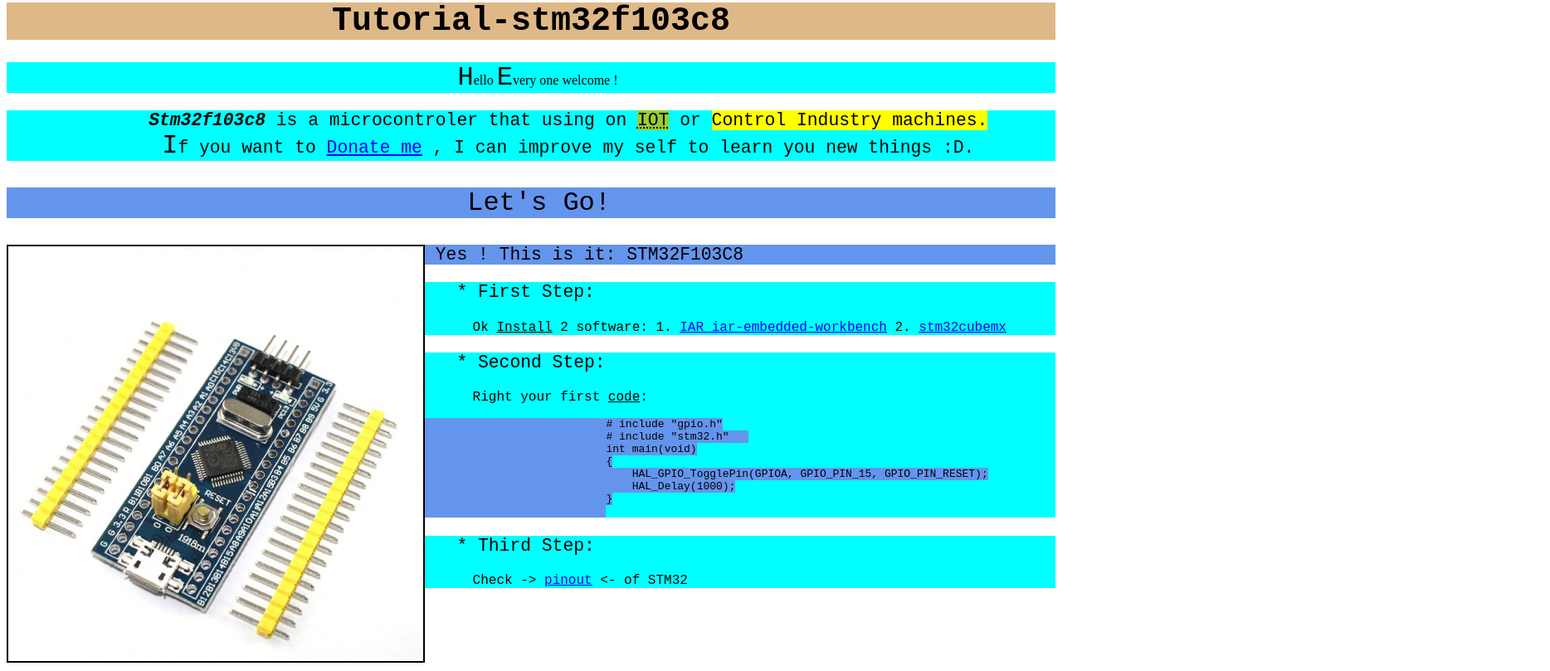
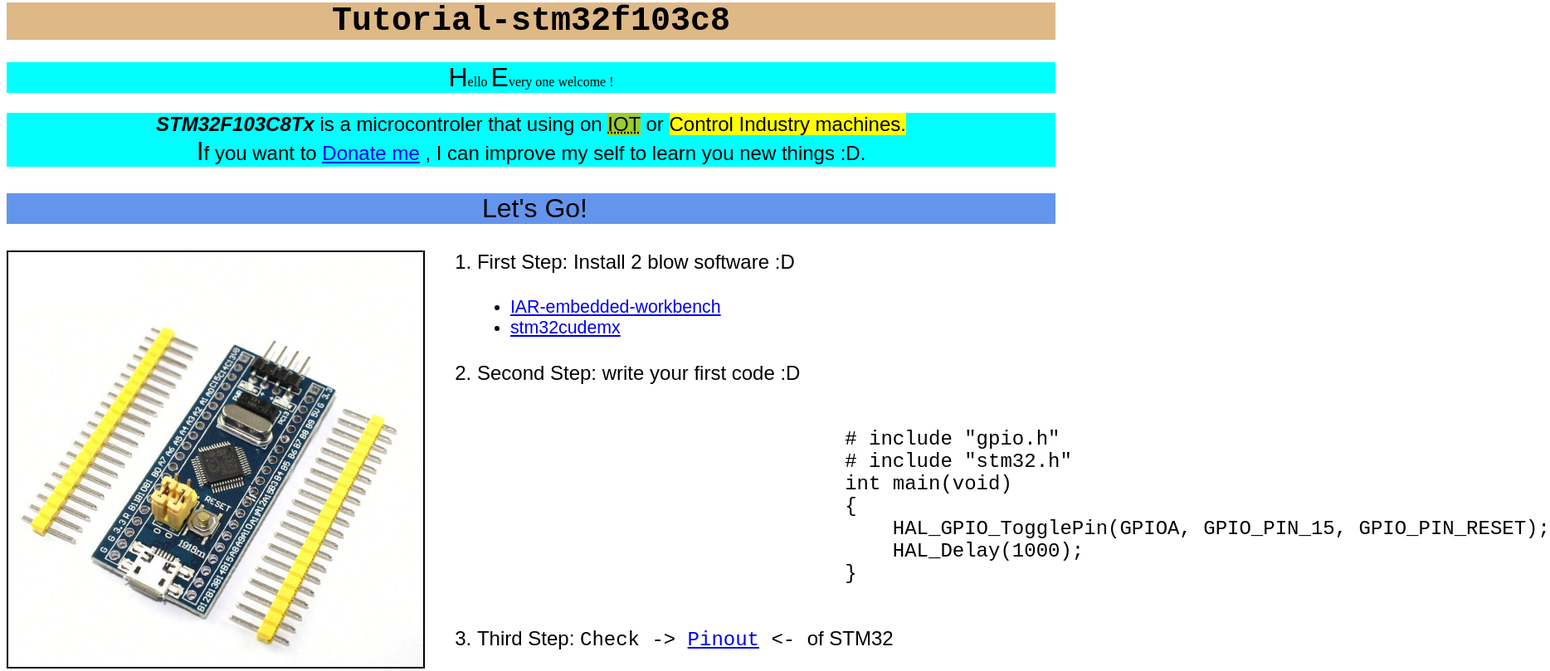
Before and after one commit to mehrdad-mixtape/my-first-html-experience, a plain HTML site: page index.html in a window 1280 px wide. Shown: the part 5-814 px from the top of the page at 83% size, 1868 px wide, since content can reach past the window. Drawn offline with Linux system fonts and the light colour scheme.

Commit message:
all pages edited and be nice

```diff
--- a/index.html
+++ b/index.html
@@ -21,17 +21,15 @@
         </strong>
         <div class="d1">
             <p>
-                &nbsp;&nbsp;&nbsp; <span class="p1">H</span>ello <snap class="p1">E</snap>very one welcome !
+                <span class="p1">H</span>ello <snap class="p1">E</snap>very one welcome !
             </p>
         </div>
         <div class="d1">
             <p class="p2" title="STM32">
-                &nbsp;&nbsp;&nbsp;&nbsp;&nbsp;&nbsp;
-                <strong><b><i>Stm32f103c8</i></b></strong> is a microcontroler that using on
+                <strong><b><i>STM32F103C8Tx</i></b></strong> is a microcontroler that using on
                 <abbr title="Internet of Things"><mark style="background-color:yellowgreen;">IOT</mark></abbr> or
                 <mark style="background-color: yellow;"> Control Industry machines.</mark>
                 <br />
-                &nbsp;&nbsp;&nbsp;&nbsp;&nbsp;&nbsp;
                 <snap class="p1">I</snap>f you want to <a href="donate.html" title="Donate">Donate me</a> , I can improve my self to learn you new things :D.
             </p>
         </div>
@@ -47,26 +45,26 @@
                 <img class="s1" src="New-STM32F103C8T6-ARM-STM32-Minimum-System-Development.jpg" alt="stm32f103c8" title="STM32F103C8" usemap="#cortex"/>
 
                 <map name="cortex">
-                    <area shape="rect" coords="180,180,300,300" href="cortex.html" alt="arm-cortex">
+                    <area shape="rect" coords="180,180,300,300" href="cortex.html" alt="arm-cortex" title="ARM 32 Cortex-M3">
                 </map>
-                &nbsp;Yes ! This is it: STM32F103C8 <br />
             </p>
         </div>
 
-        <div class="d4">
-            <p class="p2" title="First step"> &nbsp;&nbsp;&nbsp;* First Step:
-                <p class="p4">
-                    &nbsp;&nbsp;&nbsp;&nbsp;&nbsp; Ok <u>Install</u> 2 software: 1. <a href="https://www.iar.com/iar-embedded-workbench/">IAR iar-embedded-workbench</a> 2. <a href="https://www.st.com/en/development-tools/stm32cubemx.html">stm32cubemx</a>
-                </p>
-            </p>
-        </div>
+        <ol class="p2" style="padding-left: 15cm;">
+            <li>First Step: Install 2 blow software :D</li>
+            <br />
+            <ul class="p3" type="disc">
+                <li><a href="https://www.iar.com/iar-embedded-workbench/">IAR-embedded-workbench</a></li>
+                <li><a href="https://www.st.com/en/development-tools/stm32cubemx.html">stm32cudemx</a></li>
+            </ul>
+            <br />
 
-        <div class="d4">
-            <p class="p2" title="Second step"> &nbsp;&nbsp;&nbsp;* Second Step:
-                <p class="p4">
-                    &nbsp;&nbsp;&nbsp;&nbsp;&nbsp; Right your first <u>code</u>:
-                    <samp class="p1">
-                        <code class="d3">
+            <li>Second Step: write your first code :D</li>
+            <br />
+            <ul type="none">
+                <li>
+                    <smap>
+                        <code>
                             <pre>
                             # include "gpio.h"
                             # include "stm32.h"
@@ -77,18 +75,11 @@
                             }
                             </pre>
                         </code>
-                    </samp>
-                </p>
-            </p>
-        </div>
+                    </smap>
+                </li>
+            </ul>
 
-        <div class="d4">
-            <p class="p2" title="Second step"> &nbsp;&nbsp;&nbsp;* Third Step:
-                <p class="p4">
-                    &nbsp;&nbsp;&nbsp;&nbsp;&nbsp; Check -> <a href="pin.html">pinout</a> <- of STM32
-                </p>
-            </p>
-        </div>
-
+            <li>Third Step: <kbd>Check -> <a href="pin.html">Pinout</a> <- </kbd> of STM32</li>
+        </ol>
     </body>
 </html>
--- a/theme.css
+++ b/theme.css
@@ -1,25 +1,25 @@
 .p1
 {
-    font-family:monospace;
+    font-family:Arial, Helvetica, sans-serif;
     font-size: 24pt;
     direction: ltr;
 }
 .p2
 {
-    font-family:monospace;
-    font-size: 16pt;
+    font-family:Arial, Helvetica, sans-serif;
+    font-size: 18pt;
     direction: ltr;
 }
 .p3
 {
-    font-family:monospace;
-    font-size: 14pt;
+    font-family:Arial, Helvetica, sans-serif;
+    font-size: 16pt;
     direction: ltr;
 }
 .p4
 {
-    font-family:monospace;
-    font-size: 12pt;
+    font-family:Arial, Helvetica, sans-serif;
+    font-size: 14pt;
     direction: ltr;
 }
 .d1
@@ -49,3 +49,9 @@
     border-style: solid;
     float: left;
 }
+.s2
+{
+    border-width: 2px;
+    border-color: black;
+    border-style: solid;
+}
```
Also changed, not shown: cortex.html (+3 -3 lines), pin.html (+2 -1 lines).
